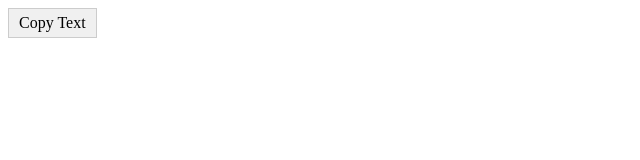
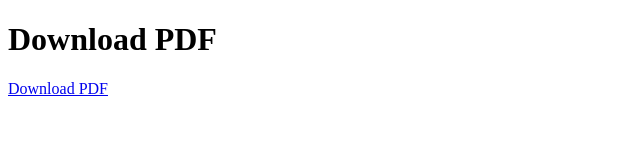
Before and after one commit to resikeshroot/index.html, a plain HTML site: page index.html in a window 1280 px wide. Shown: the whole page, without its empty margins (0-640 px from the left). Drawn offline with Linux system fonts and the light colour scheme.

Commit message:
Update index.html

```diff
--- a/index.html
+++ b/index.html
@@ -1,54 +1,17 @@
 <!DOCTYPE html>
 <html lang="en">
 <head>
-<meta charset="UTF-8">
-<meta name="viewport" content="width=device-width, initial-scale=1.0">
-<title>Copy Text to Clipboard</title>
-<style>
-.copy-text {
-  display: inline-block;
-  padding: 5px 10px;
-  background-color: #f0f0f0;
-  border: 1px solid #ccc;
-  cursor: pointer;
-}
-
-.copy-text:hover {
-  background-color: #e0e0e0;
-}
-</style>
+    <meta charset="UTF-8">
+    <meta name="viewport" content="width=device-width, initial-scale=1.0">
+    <title>Download PDF</title>
 </head>
 <body>
+    <h1>Download PDF</h1>
 
-<span class="copy-text" onclick="copyToClipboard()">Copy Text</span>
-
-<script>
-function copyToClipboard() {
-  /* Get the text to copy */
-  var textToCopy = "Text you want to copy";
-
-  /* Create a temporary input element */
-  var tempInput = document.createElement("input");
-
-  /* Set the input value to the text to copy */
-  tempInput.value = textToCopy;
-
-  /* Append the input element to the DOM */
-  document.body.appendChild(tempInput);
-
-  /* Select the input field */
-  tempInput.select();
-
-  /* Copy the selected text */
-  document.execCommand("copy");
-
-  /* Remove the temporary input element */
-  document.body.removeChild(tempInput);
-
-  /* Alert the user that the text has been copied */
-  alert("Text copied to clipboard: " + textToCopy);
-}
-</script>
+    <!-- Replace 'sample.pdf' with the URL or path of your PDF file -->
+    <a href="sample.pdf" download="sample.pdf">Download PDF</a>
+</body>
+</html>
 
 </body>
 </html>
```
